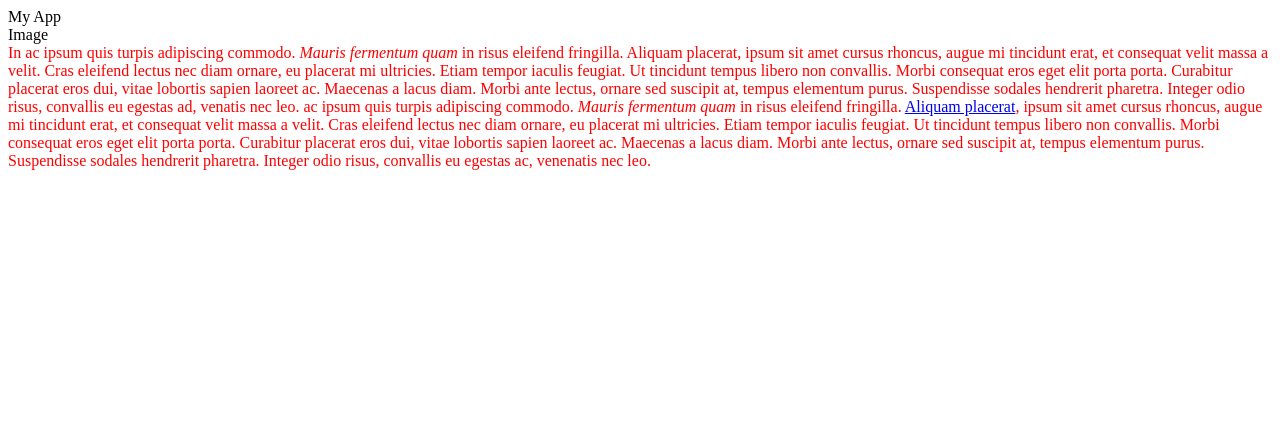
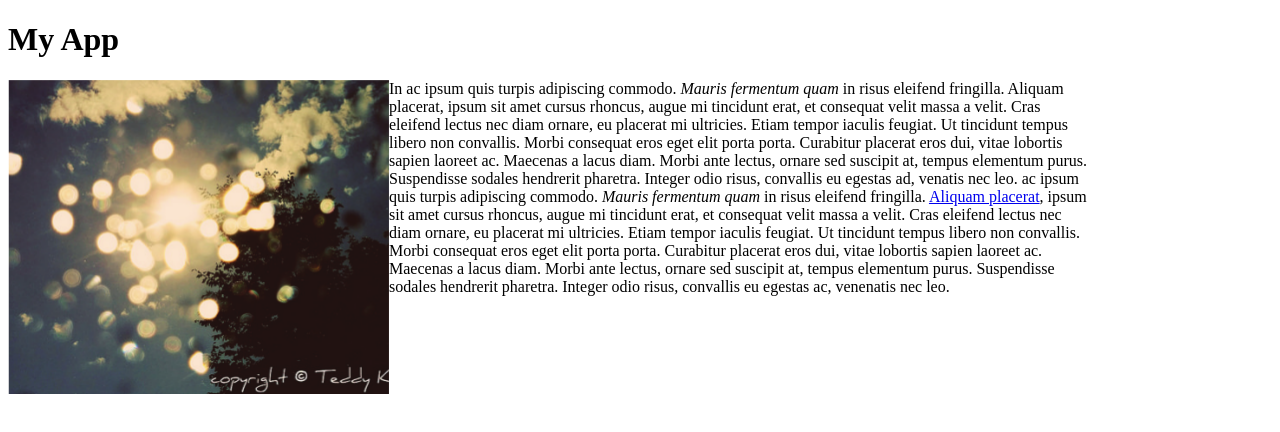
Before and after one commit to dendden/udacity_frontend_toplist, a plain HTML site: page index.html in a window 1280 px wide. Drawn offline with Linux system fonts and the light colour scheme.

Commit message:
Add flex style for the body, max width for img and text, add image

```diff
--- a/index.html
+++ b/index.html
@@ -4,9 +4,9 @@
   <link rel="stylesheet" href="style.css">
 </head>
 <body>
-  <div class="title">My App</div>
+  <h1 class="title">My App</h1>
   <div class="app">
-    <div class="screenshot">Image</div>
+    <div class="screenshot"><img src="images/app.png" alt="Screenshot goes here"></div>
     <div class="description">
       In ac ipsum quis turpis adipiscing commodo. <em>Mauris fermentum quam</em> in risus eleifend fringilla. Aliquam placerat, ipsum sit amet cursus rhoncus, augue mi tincidunt erat, et consequat velit massa a velit. Cras eleifend lectus nec diam ornare, eu placerat mi ultricies. Etiam tempor iaculis feugiat. Ut tincidunt tempus libero non convallis. Morbi consequat eros eget elit porta porta. Curabitur placerat eros dui, vitae lobortis sapien laoreet ac. Maecenas a lacus diam. Morbi ante lectus, ornare sed suscipit at, tempus elementum purus. Suspendisse sodales hendrerit pharetra. Integer odio risus, convallis eu egestas ad, venatis nec leo. ac ipsum quis turpis adipiscing commodo. <em>Mauris fermentum quam</em> in risus eleifend fringilla. <a href="#">Aliquam placerat</a>, ipsum sit amet cursus rhoncus, augue mi tincidunt erat, et consequat velit massa a velit. Cras eleifend lectus nec diam ornare, eu placerat mi ultricies. Etiam tempor iaculis feugiat. Ut tincidunt tempus libero non convallis. Morbi consequat eros eget elit porta porta. Curabitur placerat eros dui, vitae lobortis sapien laoreet ac. Maecenas a lacus diam. Morbi ante lectus, ornare sed suscipit at, tempus elementum purus. Suspendisse sodales hendrerit pharetra. Integer odio risus, convallis eu egestas ac, venenatis nec leo.
     </div>
--- a/style.css
+++ b/style.css
@@ -1,3 +1,18 @@
+*{
+  -webkit
+  -moz
+  -ms
+  box-sizing: border-box;
+}
+
+.app {
+  display: flex;
+}
+
+.screenshot {
+  max-width: 460px;
+}
+
 .description {
-  color: red;
+  max-width: 705px;
 }
```
Also changed, not shown: images/app.png (added), 1 other file.
